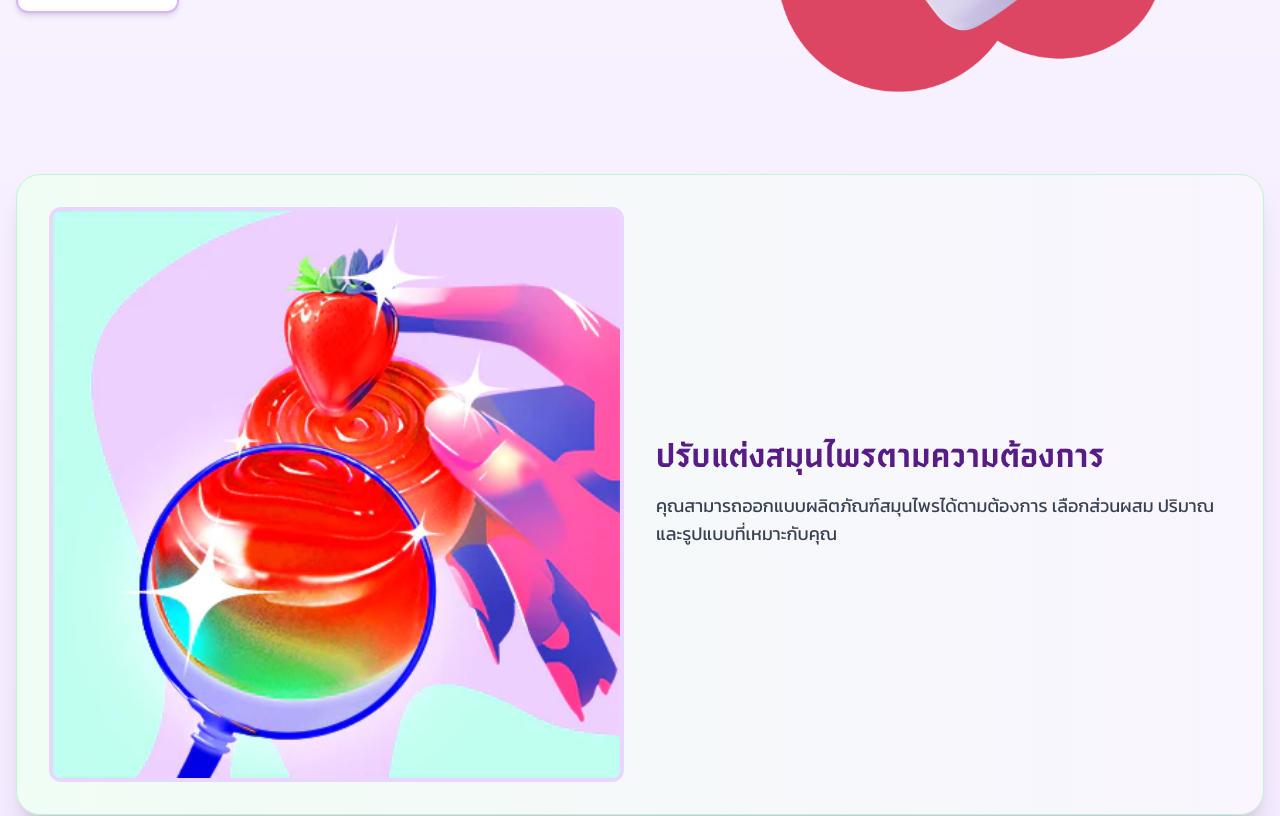
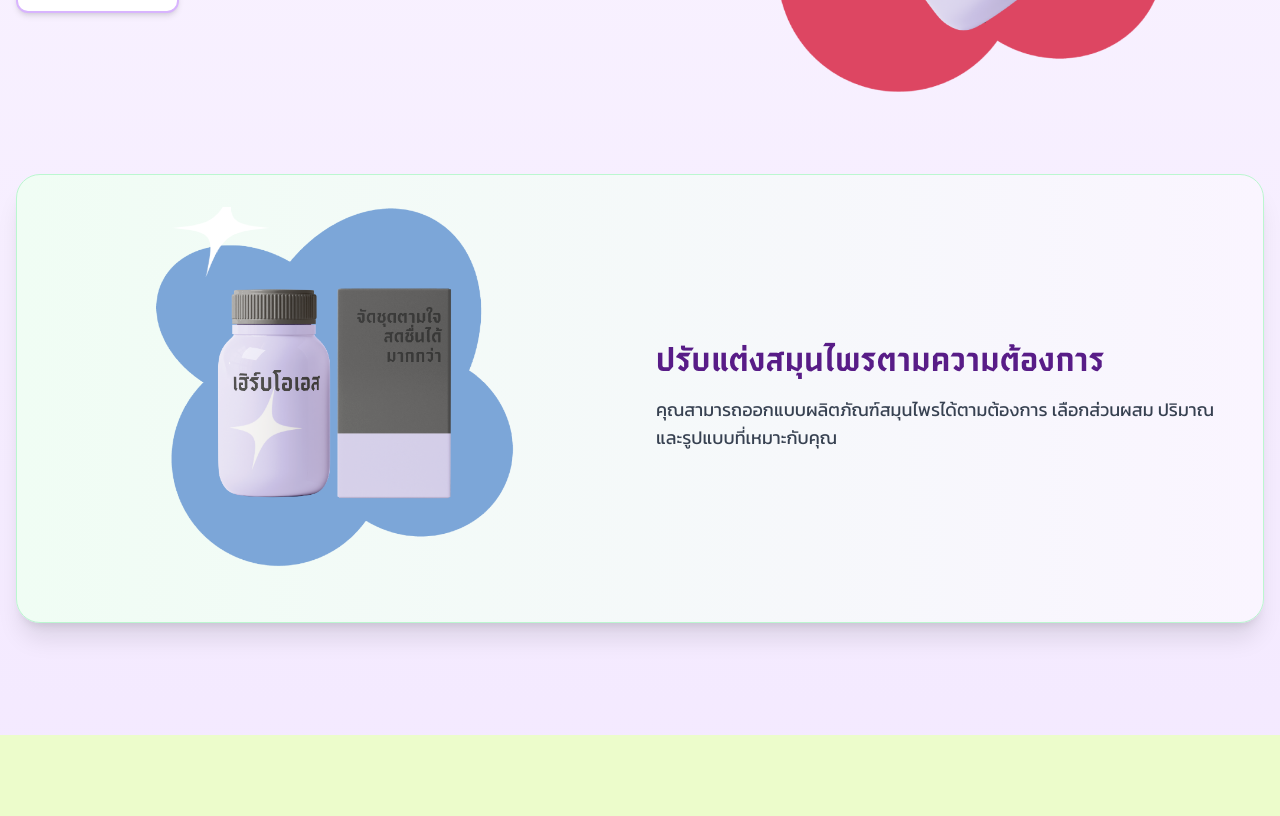
Before and after one commit to 66070032/WebPro_HerbOS_Project, a Next.js app in the folder herbos_frontend/: page / in a window 1280 px wide. Shown: the part 500-1316 px from the top of the page. Built offline with nearby package versions, Linux system fonts and the light colour scheme; no server answers; sample sign-in values are in the browser's storage.

Commit message:
change image

```diff
--- a/herbos_frontend/app/page.jsx
+++ b/herbos_frontend/app/page.jsx
@@ -70,13 +70,14 @@ export default function Dashboard() {
         <div className="bg-gradient-to-r from-green-50 to-purple-50 rounded-3xl shadow-xl p-8 mb-16 border border-green-200">
           <div className="flex flex-col md:flex-row items-center gap-8">
             <div className="md:w-1/2">
-              <div className="relative overflow-hidden rounded-xl border-4 border-purple-200">
+              <div className="relative overflow-hidden rounded-xl">
                 <Image
-                  src="/images/custom.png"
+                  src="/images/blue_1_bg.png"
                   alt="ปรับแต่งสมุนไพรตามต้องการ"
                   width={600}
                   height={400}
                   className="w-full h-auto object-cover"
+                  style={{ transform: "translateY(-8%) scale(1.2)" }}
                 />
               </div>
             </div>
```
Also changed, not shown: herbos_frontend/public/images/blue_1_bg.png (added).
